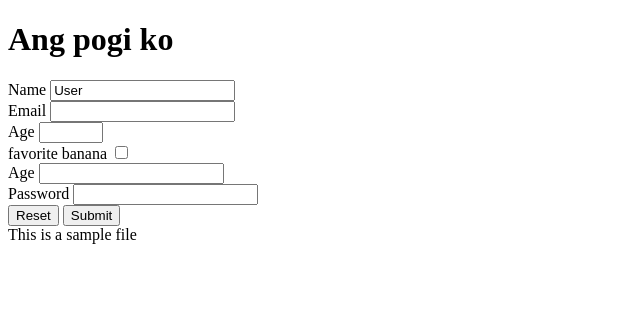
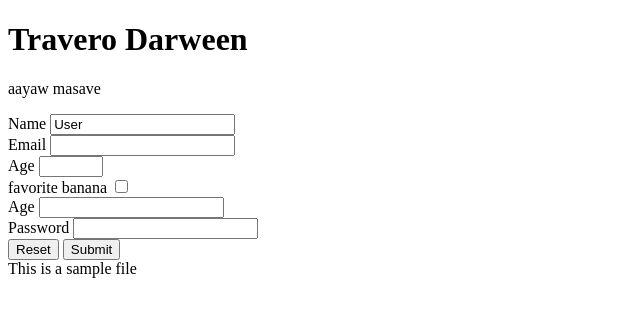
Before and after one commit to Traver-code/forms, a plain HTML site: page index.html in a window 1280 px wide. Shown: the whole page, without its empty margins (0-640 px from the left). Drawn offline with Linux system fonts and the light colour scheme.

Commit message:
name changce

```diff
--- a/index.html
+++ b/index.html
@@ -4,7 +4,8 @@
         <title>simple test</title>
     </head>
     <body>
-        <h1> Ang pogi ko </h1>
+        <h1> Travero Darween  </h1>
+        <p> aayaw masave </p>
         <form action="results.html" method="GET">
             <div>
                 <label for="name">Name</label>
```
